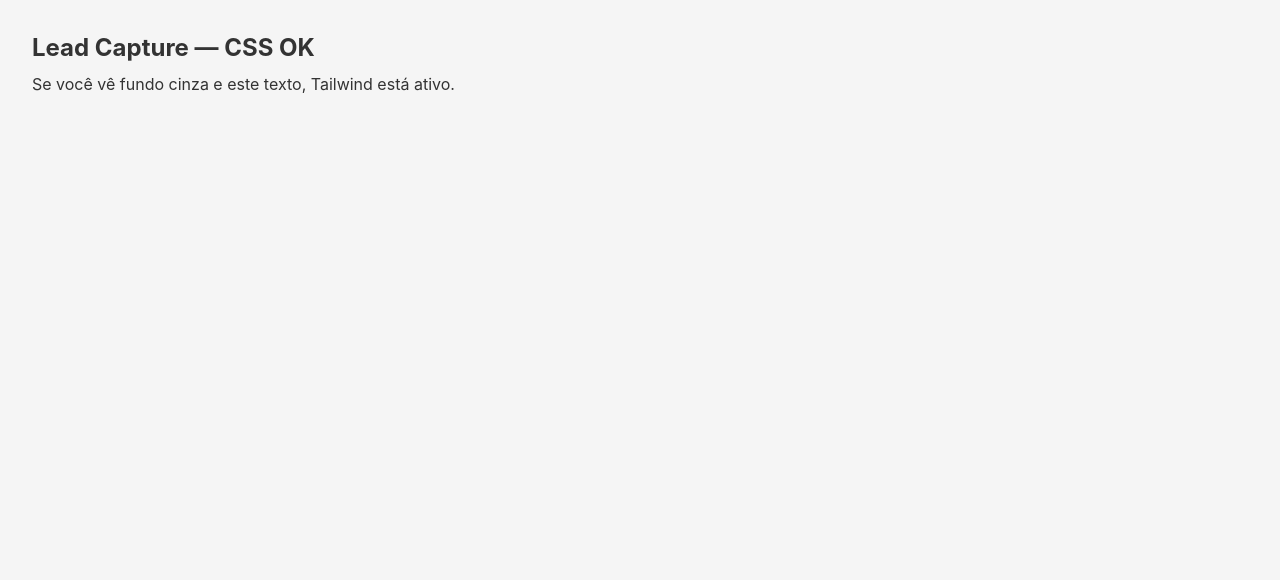
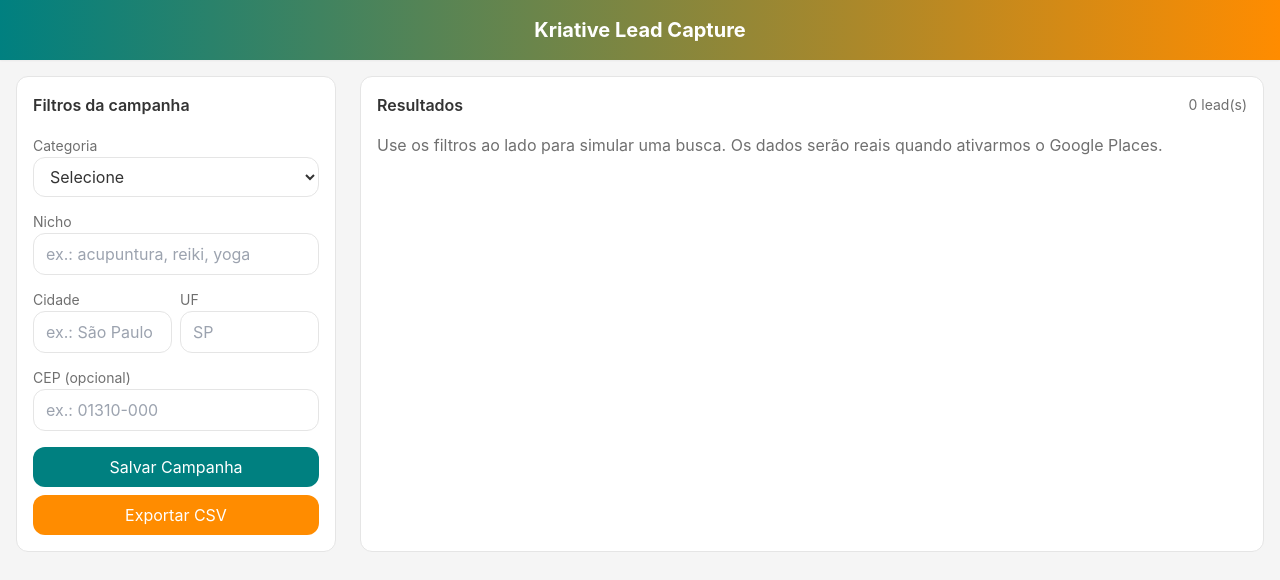
Before and after one commit to PZupo/kriative-lead-capture, a React (Vite) app: page / in a window 1280 px wide. Shown: the top 580 px of the page. Built offline with nearby package versions, Linux system fonts and the light colour scheme.

Commit message:
Update main.tsx

```diff
--- a/src/main.tsx
+++ b/src/main.tsx
@@ -1,18 +1,108 @@
-import React from 'react'
-import ReactDOM from 'react-dom/client'
-import './index.css'
+import React, { useMemo, useState } from 'react';
+import ReactDOM from 'react-dom/client';
+import './index.css';
+import Navbar from './ui/Navbar';
+import Sidebar from './ui/Sidebar';
+import Results, { type Lead } from './ui/Results';
+
+export type Campaign = {
+  id: string;
+  nome: string;
+  categoria: string;
+  nicho: string;
+  cidade: string;
+  uf: string;
+  cep?: string;
+  createdAt: string;
+};
 
 function App() {
+  // estado dos filtros
+  const [categoria, setCategoria] = useState('');
+  const [nicho, setNicho] = useState('');
+  const [cidade, setCidade] = useState('');
+  const [uf, setUf] = useState('');
+  const [cep, setCep] = useState('');
+
+  // leads mock para visual
+  const leads: Lead[] = useMemo(() => {
+    if (!categoria && !cidade && !uf && !nicho) return [];
+    const base = [
+      { nome: 'Clínica Bem Viver', cidade: 'São Paulo', uf: 'SP', segmento: 'Terapias integrativas' },
+      { nome: 'Espaço Harmonia', cidade: 'Campinas', uf: 'SP', segmento: 'Acupuntura' },
+      { nome: 'Vida Plena', cidade: 'Rio de Janeiro', uf: 'RJ', segmento: 'Coaching e bem estar' },
+      { nome: 'Alma Leve Studio', cidade: 'Belo Horizonte', uf: 'MG', segmento: 'Yoga e mindfulness' }
+    ];
+    return base
+      .filter(x => !cidade || x.cidade.toLowerCase().includes(cidade.toLowerCase()))
+      .filter(x => !uf || x.uf === uf.toUpperCase())
+      .filter(x => !nicho || x.segmento.toLowerCase().includes(nicho.toLowerCase()))
+      .map((x, i) => ({
+        id: String(i + 1),
+        nome: x.nome,
+        endereco: `${x.cidade} - ${x.uf}`,
+        telefone: '(11) 90000-0000',
+        website: undefined,
+        segmento: x.segmento,
+        cidade: x.cidade,
+        uf: x.uf,
+        fonte: 'Mock' as const,
+        data: new Date().toISOString()
+      }));
+  }, [cidade, uf, nicho, categoria]);
+
+  // salvar campanha no localStorage (MVP)
+  function saveCampaign() {
+    const campaigns: Campaign[] = JSON.parse(localStorage.getItem('kriative_campaigns') || '[]');
+    const newCamp: Campaign = {
+      id: crypto.randomUUID(),
+      nome: `${categoria || 'Geral'} - ${cidade || uf || 'Brasil'}`,
+      categoria,
+      nicho,
+      cidade,
+      uf,
+      cep: cep || undefined,
+      createdAt: new Date().toISOString()
+    };
+    localStorage.setItem('kriative_campaigns', JSON.stringify([newCamp, ...campaigns]));
+    alert('Campanha salva com sucesso');
+  }
+
+  // exportar CSV da busca atual
+  function exportCSV() {
+    if (!leads.length) {
+      alert('Nenhum lead para exportar');
+      return;
+    }
+    const header = ['nome', 'segmento', 'cidade', 'uf', 'telefone', 'fonte', 'data'];
+    const rows = leads.map(l => [l.nome, l.segmento, l.cidade, l.uf, l.telefone || '', l.fonte, l.data]);
+    const csv = [header, ...rows].map(r => r.map(v => `"${String(v).replaceAll('"', '""')}"`).join(',')).join('\n');
+    const blob = new Blob([csv], { type: 'text/csv;charset=utf-8;' });
+    const url = URL.createObjectURL(blob);
+    const a = document.createElement('a');
+    a.href = url;
+    a.download = 'leads.csv';
+    a.click();
+    URL.revokeObjectURL(url);
+  }
+
   return (
-    <div className="min-h-screen bg-bg text-fg p-8">
-      <h1 className="text-2xl font-bold">Lead Capture — CSS OK</h1>
-      <p className="mt-2">Se você vê fundo cinza e este texto, Tailwind está ativo.</p>
+    <div className="min-h-screen bg-bg text-fg">
+      <Navbar />
+      <div className="mx-auto max-w-7xl grid grid-cols-1 lg:grid-cols-[320px_1fr] gap-6 p-4">
+        <Sidebar
+          values={{ categoria, nicho, cidade, uf, cep }}
+          onChange={{ setCategoria, setNicho, setCidade, setUf, setCep }}
+          actions={{ saveCampaign, exportCSV }}
+        />
+        <Results leads={leads} />
+      </div>
     </div>
-  )
+  );
 }
 
 ReactDOM.createRoot(document.getElementById('root')!).render(
   <React.StrictMode>
     <App />
   </React.StrictMode>
-)
+);
```
